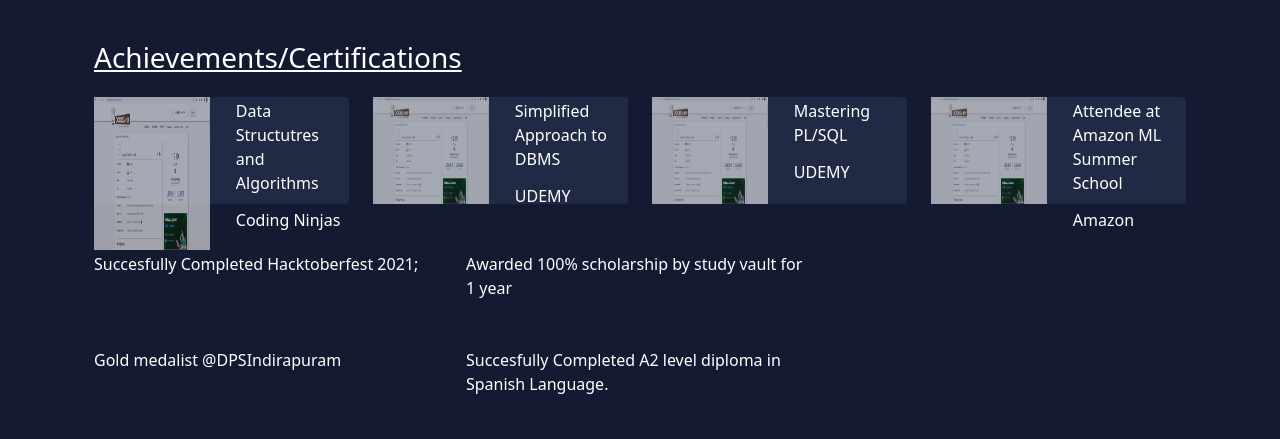
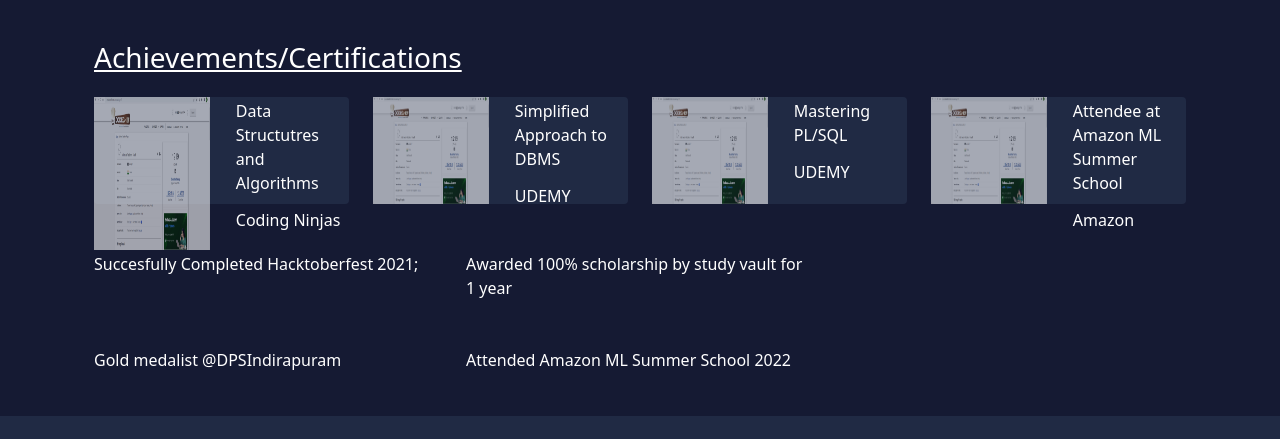
Before and after one commit to akhandvaibhav17/Portfolio, a plain HTML site: page index.html in a window 1280 px wide. Shown: the part 2090-2529 px from the top of the page. Drawn offline with nearby package versions, Linux system fonts and the light colour scheme.

Commit message:
Update index.html

```diff
--- a/index.html
+++ b/index.html
@@ -477,8 +477,7 @@
                         Gold medalist @DPSIndirapuram
                     </div>
                     <div class="col-lg-4 ">
-                        Succesfully Completed A2 level diploma in Spanish Language.
-                    </div>
+                        Attended Amazon ML Summer School 2022 </div>
                 </div>
             </div>
         </div>
```
